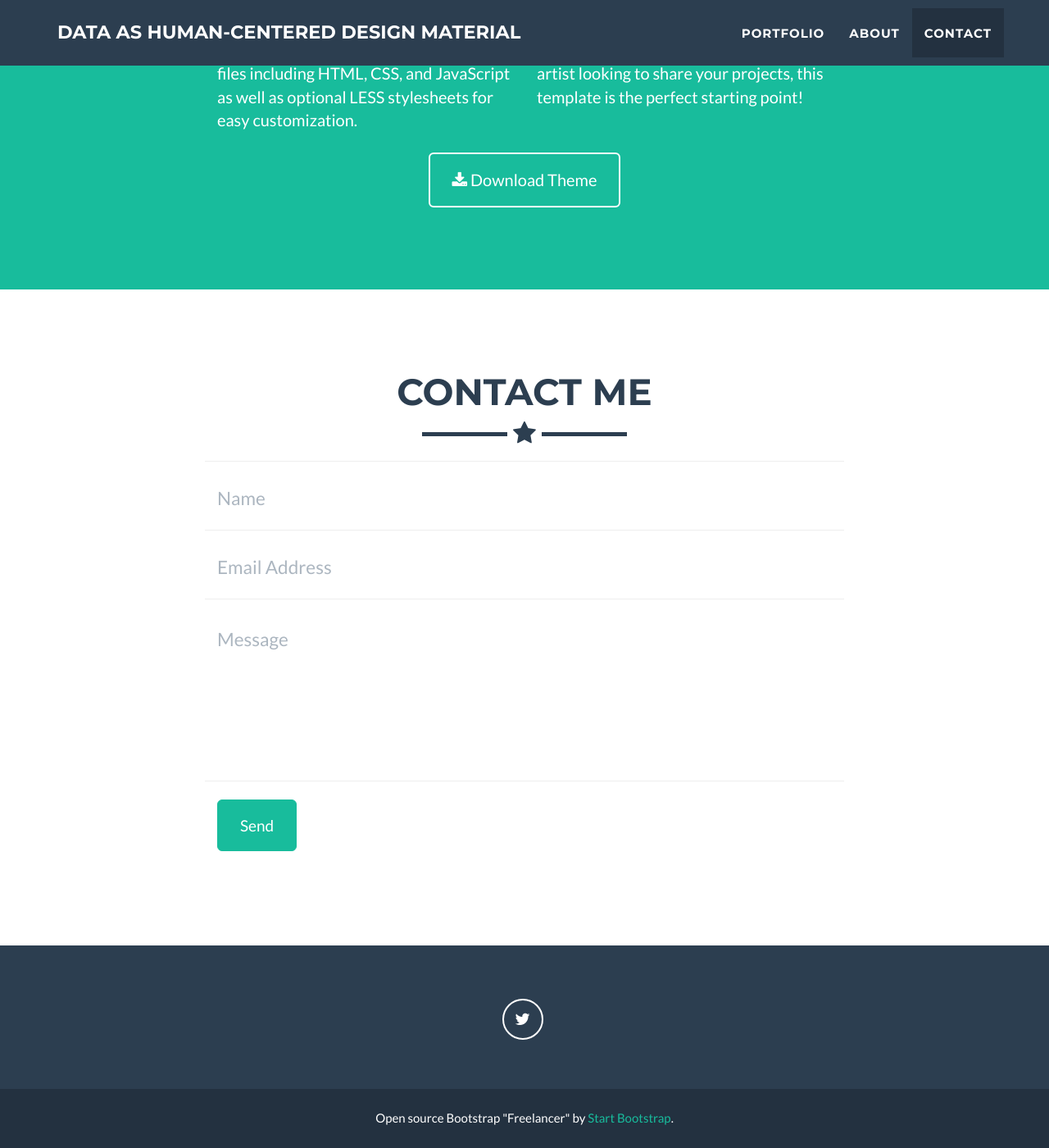
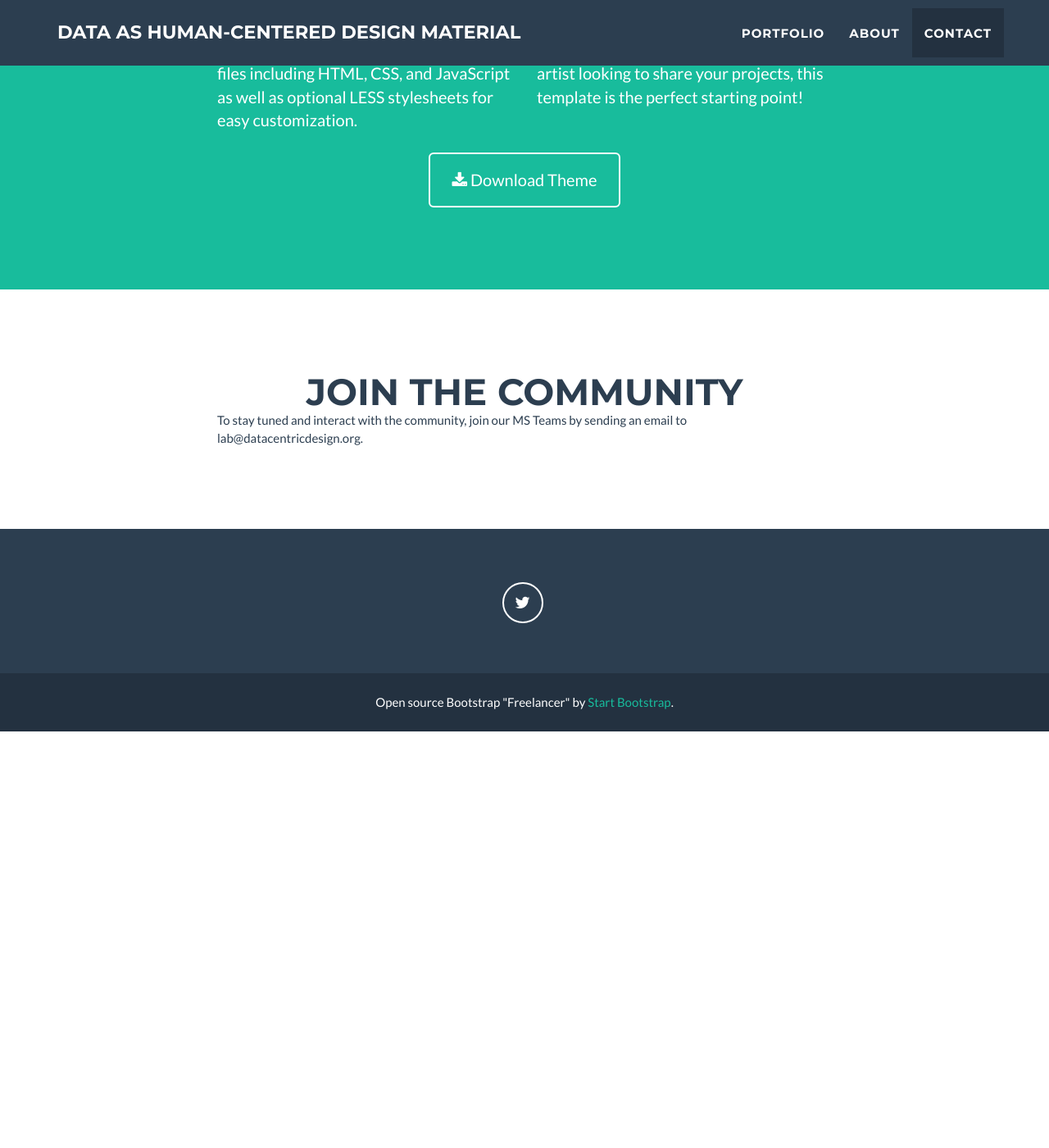
Before and after one commit to datacentricdesign/sig, a Jekyll site: the page built from _posts/2014-07-18-project-1.markdown, in a window 1280 px wide and 1400 px high, scrolled down 1956 px. Shown: the whole window at 82% size. Built offline with Jekyll 4.4.1, drawn with Linux system fonts in a browser that asks for light colours; after the commit the page ends 2848 px from its top, so only the background shows below that.

Commit message:
join the community

```diff
--- a/_includes/contact_static.html
+++ b/_includes/contact_static.html
@@ -3,13 +3,14 @@
 	<div class="container">
 		<div class="row">
 			<div class="col-lg-12 text-center">
-				<h2>Contact Me</h2>
-				<hr class="star-primary">
+				<h2>Join the Community</h2>
+				<!-- <hr class="star-primary"> -->
 			</div>
 		</div>
 		<div class="row">
 			<div class="col-lg-8 col-lg-offset-2">
-				<form  action="//formspree.io/{{ site.email }}" method="POST" name="sentMessage" id="contactForm" novalidate>
+				To stay tuned and interact with the community, join our MS Teams by sending an email to lab@datacentricdesign.org.
+				<!-- <form  action="//formspree.io/{{ site.email }}" method="POST" name="sentMessage" id="contactForm" novalidate>
 					<div class="row control-group">
 						<div class="form-group col-xs-12 floating-label-form-group controls">
 							<label for="name">Name</label>
@@ -42,7 +43,7 @@
 							<button type="submit" class="btn btn-success btn-lg">Send</button>
 						</div>
 					</div>
-				</form>
+				</form> -->
 			</div>
 		</div>
 	</div>
```
